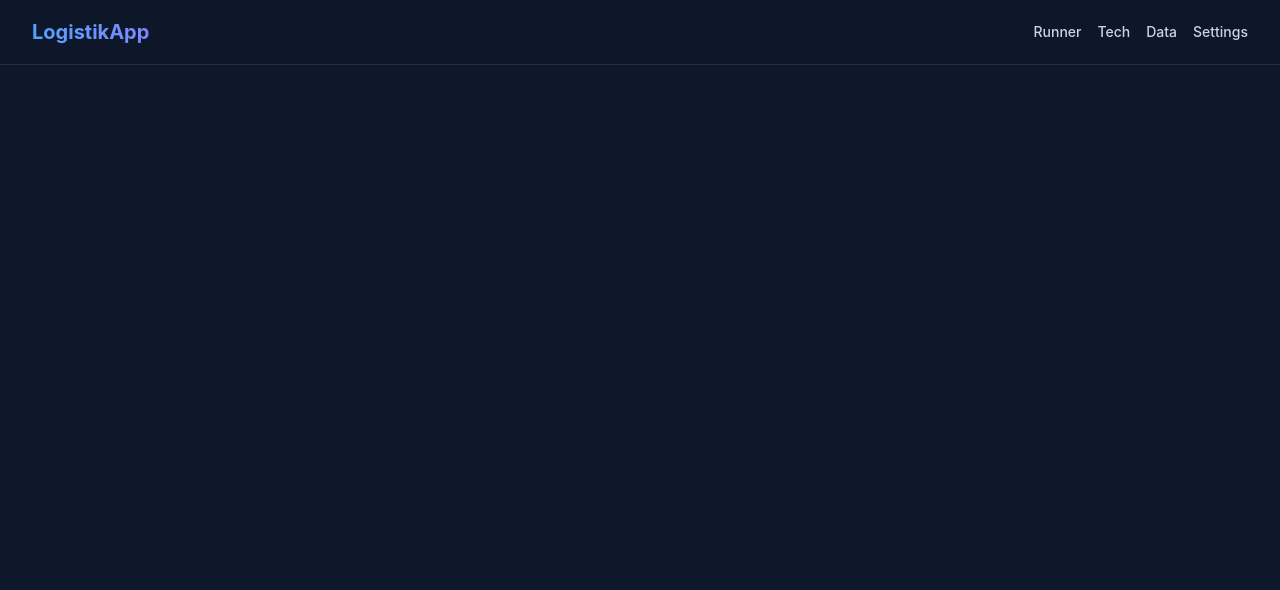
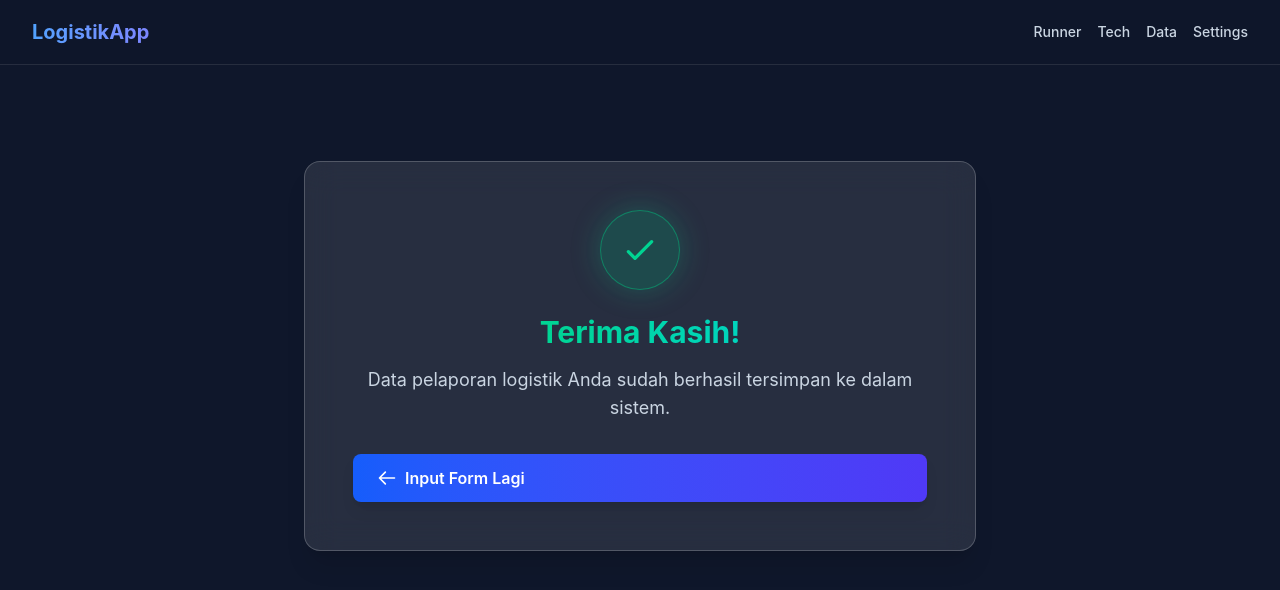
Before and after one commit to iyanrinri/sd-card-reporting, a Nuxt app: page /success in a window 1280 px wide. Shown: the top 590 px of the page. Built offline with nearby package versions, Linux system fonts and the light colour scheme.

Commit message:
feat: redirect to success page after logistics form submission

```diff
--- a/pages/logistics.vue
+++ b/pages/logistics.vue
@@ -39,10 +39,6 @@
         <button type="submit" class="btn-primary" :disabled="isSubmitting">
           {{ isSubmitting ? 'Submitting...' : 'Submit Data' }}
         </button>
-
-        <div v-if="successMsg" class="p-4 bg-green-500/20 border border-green-500/50 rounded-lg text-green-400 text-sm mt-4 transition-all">
-          {{ successMsg }}
-        </div>
       </form>
     </div>
   </div>
@@ -64,7 +60,6 @@ const receiverName = ref('Loading...')
 const shiftData = ref(null)
 
 const isSubmitting = ref(false)
-const successMsg = ref('')
 
 const fetchSenders = async () => {
   try {
@@ -140,7 +135,6 @@ const hideSuggestions = () => {
 
 const submitForm = async () => {
   isSubmitting.value = true
-  successMsg.value = ''
   try {
     await $fetch('/api/logistics', {
       method: 'POST',
@@ -151,19 +145,11 @@ const submitForm = async () => {
         date: form.value.date
       }
     })
-    successMsg.value = 'Data berhasil disimpan!'
 
-    // Refresh senders list
-    await fetchSenders()
-
-    form.value.senderName = ''
-    form.value.quantity = ''
-    form.value.date = dayjs().format('YYYY-MM-DDTHH:mm')
-    calculateReceiver()
-    setTimeout(() => successMsg.value = '', 3000)
+    // Redirect to success page
+    await navigateTo('/success')
   } catch (error) {
     alert('Terjadi kesalahan saat menyimpan data.')
-  } finally {
     isSubmitting.value = false
   }
 }
--- /dev/null
+++ b/pages/success.vue
@@ -0,0 +1,32 @@
+<template>
+  <div class="max-w-2xl mx-auto py-16 text-center">
+    <div class="glass-panel p-12 flex flex-col items-center justify-center">
+      <div class="w-20 h-20 bg-emerald-500/20 text-emerald-400 rounded-full flex items-center justify-center mb-6 border border-emerald-500/50 shadow-[0_0_30px_rgba(16,185,129,0.3)]">
+        <svg xmlns="http://www.w3.org/2000/svg" class="h-10 w-10" fill="none" viewBox="0 0 24 24" stroke="currentColor">
+          <path stroke-linecap="round" stroke-linejoin="round" stroke-width="2" d="M5 13l4 4L19 7" />
+        </svg>
+      </div>
+      <h2 class="text-3xl font-bold mb-4 bg-gradient-to-r from-emerald-400 to-teal-400 bg-clip-text text-transparent">
+        Terima Kasih!
+      </h2>
+      <p class="text-slate-300 text-lg mb-8">
+        Data pelaporan logistik Anda sudah berhasil tersimpan ke dalam sistem.
+      </p>
+
+      <NuxtLink to="/logistics" class="btn-primary inline-flex items-center gap-2">
+        <svg xmlns="http://www.w3.org/2000/svg" class="h-5 w-5" fill="none" viewBox="0 0 24 24" stroke="currentColor">
+          <path stroke-linecap="round" stroke-linejoin="round" stroke-width="2" d="M10 19l-7-7m0 0l7-7m-7 7h18" />
+        </svg>
+        Input Form Lagi
+      </NuxtLink>
+    </div>
+  </div>
+</template>
+
+<script setup>
+import { useHead } from 'nuxt/app'
+
+useHead({
+  title: 'Success - Logistik SD Card'
+})
+</script>
```
